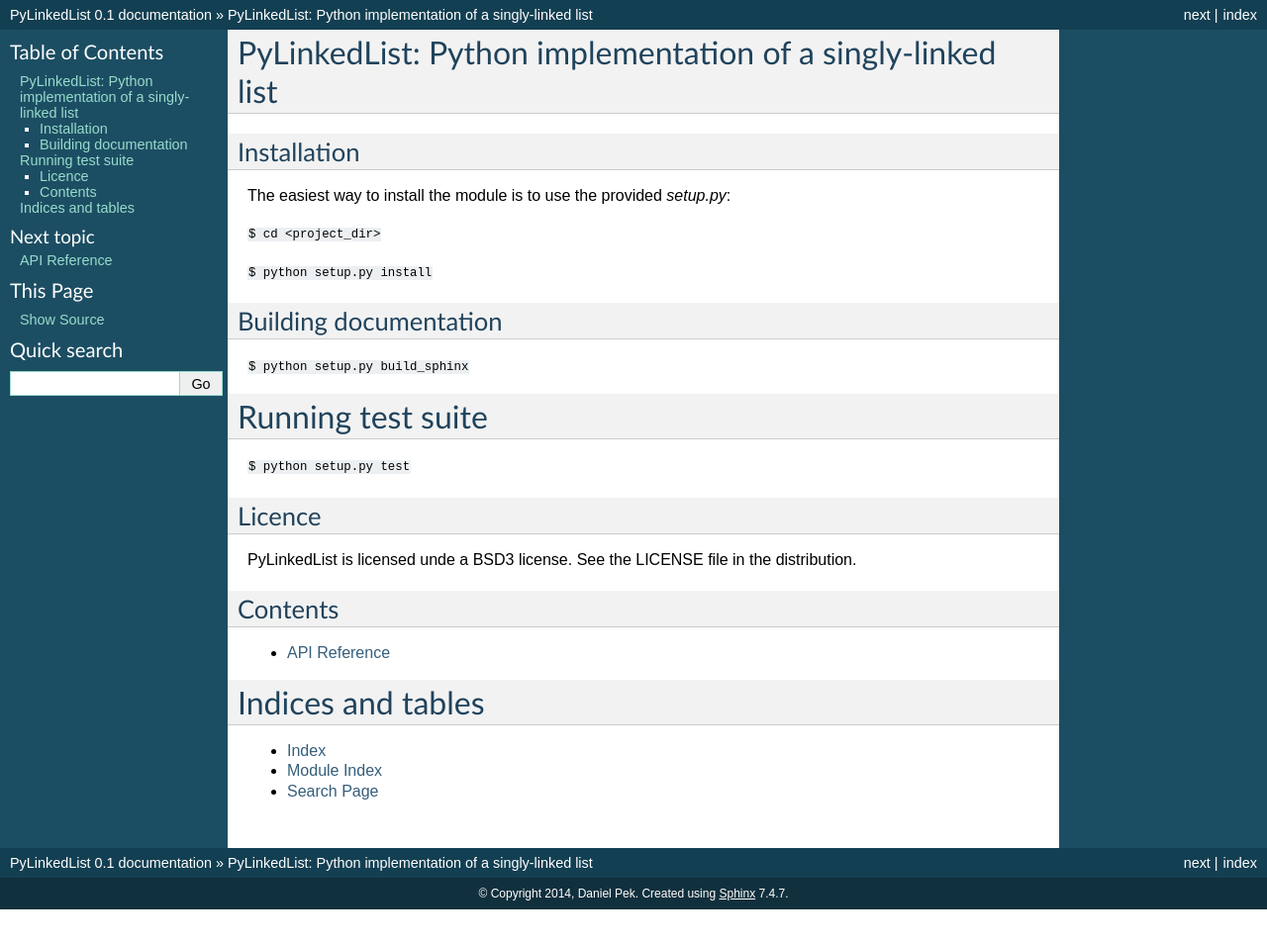
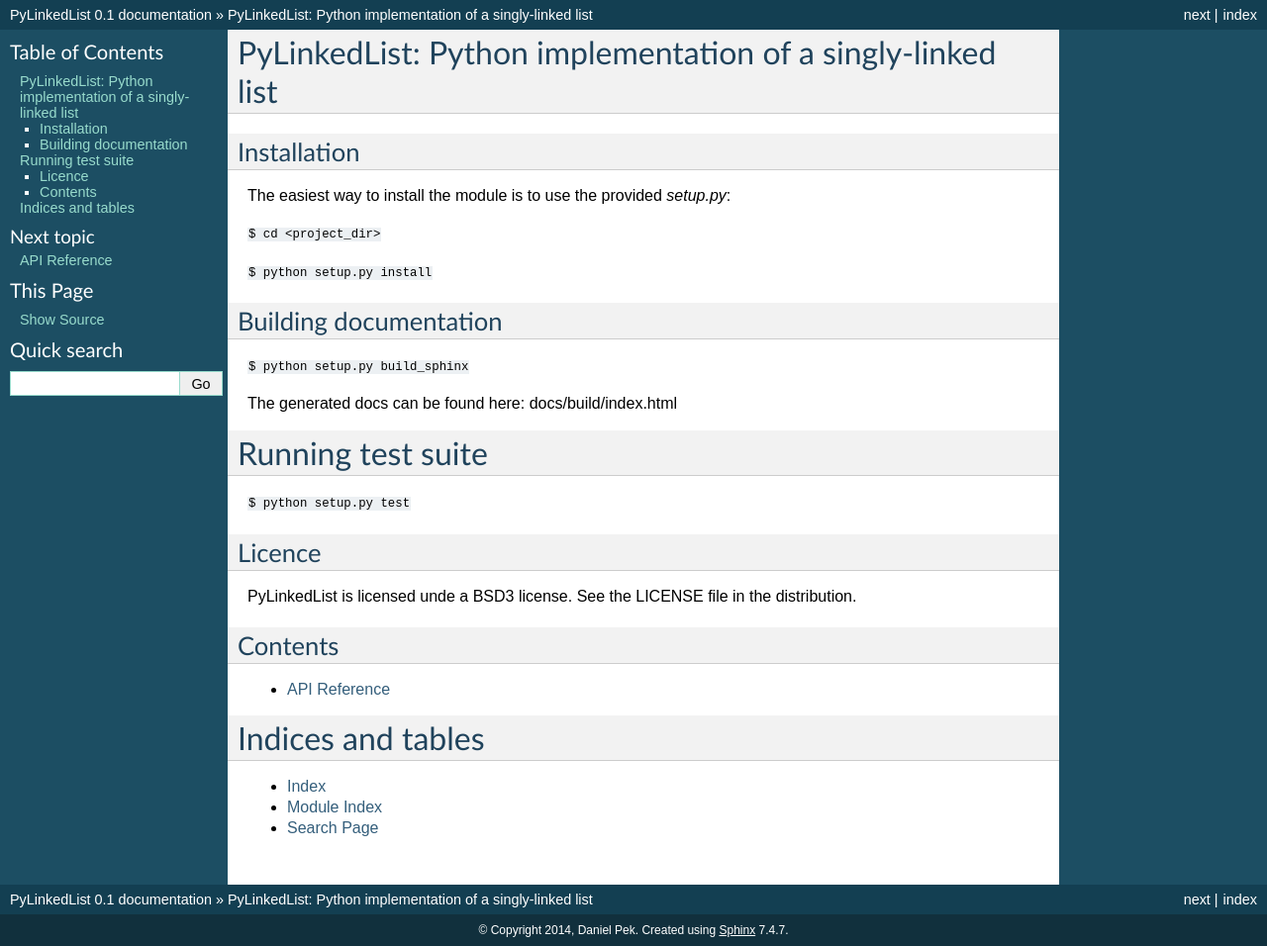
Before and after one commit to pdani/PyLinkedList, a Sphinx documentation site: the page built from docs/source/index.rst, in a window 1280 px wide. Shown: the whole page at 99% size. Built offline with Sphinx 7.4.7, drawn with Linux system fonts in a browser that asks for light colours; before the commit the page ends 919 px from its top, so only the background shows below that.

```diff
--- a/docs/source/index.rst
+++ b/docs/source/index.rst
@@ -19,6 +19,10 @@ Building documentation
 ----------------------
 
 ``$ python setup.py build_sphinx``
+
+The generated docs can be found here:
+docs/build/index.html
+
 
 Running test suite
 ==================
```
Also changed, not shown: 1 other file.
